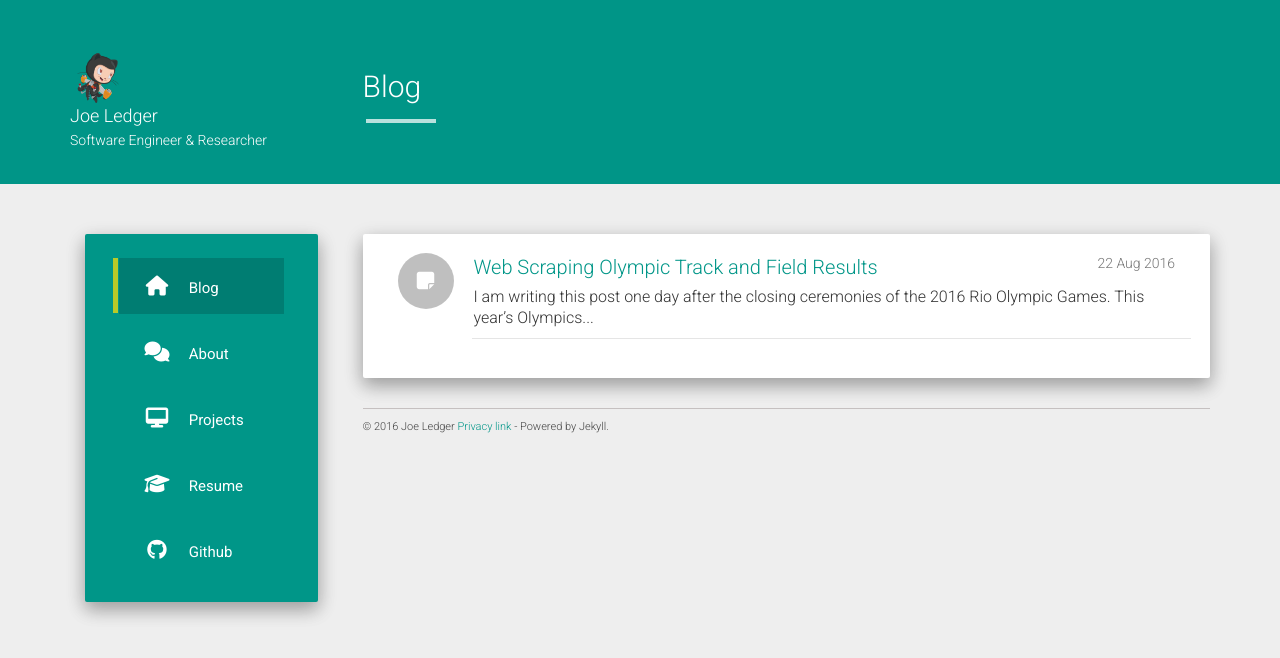
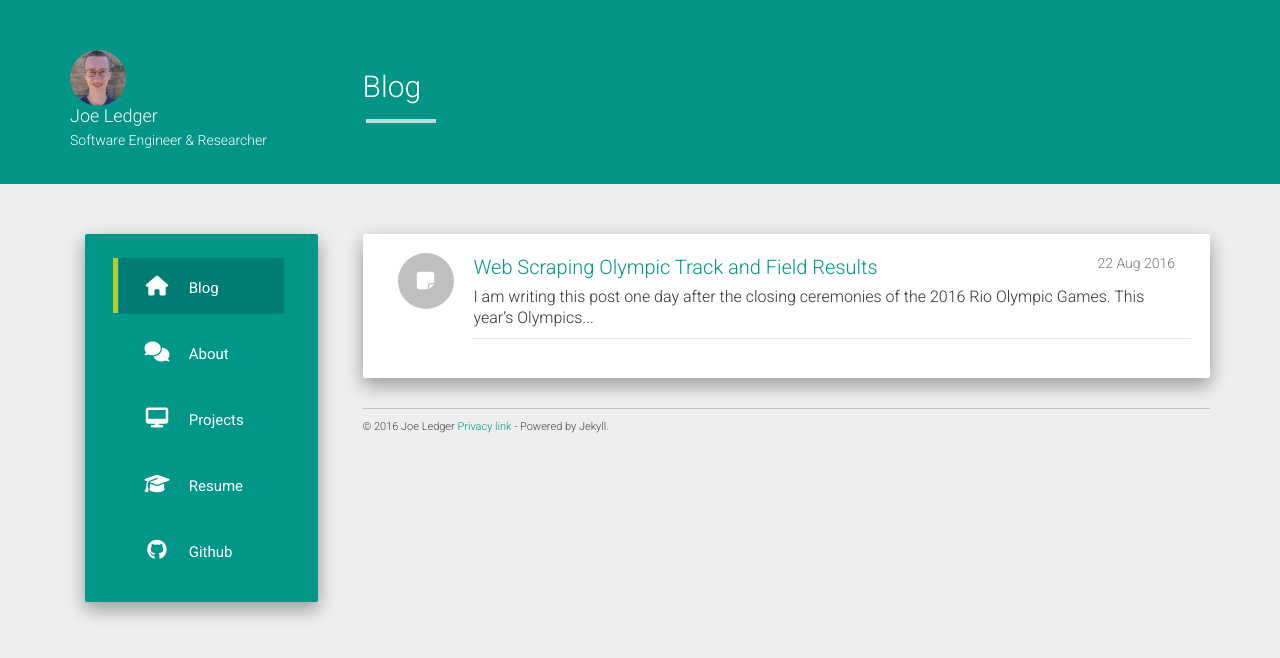
Before and after one commit to joewledger/joewledger.github.io, a Jekyll site: the page built from index.html, in a window 1280 px wide. Shown: the top 658 px of the page. Built offline with Jekyll 4.4.1, drawn with Linux system fonts in a browser that asks for light colours; nearby versions of some CDN libraries; the list of posts is cut into pages by our own code.

Commit message:
Added headshot
Signed-off-by: joewledger <joewledger@gmail.com>

```diff
--- a/_includes/header.html
+++ b/_includes/header.html
@@ -3,7 +3,7 @@
         <div class="row">
           <div class="col-md-3 col-sm-4 col-xs-12">
             <div class="row-picture">
-              <img id="about" class="logo-img" src="/static/img/avatar.png" height="75px" width="75px">
+              <img id="about" class="logo-img" src="/static/img/headshot.jpg" height="75px" width="75px">
             </div>
             <div class="row-details">
               <h4 class="list-group-item-heading">{{ site.author }}</h4>
```
Also changed, not shown: static/img/headshot.jpg (added).
